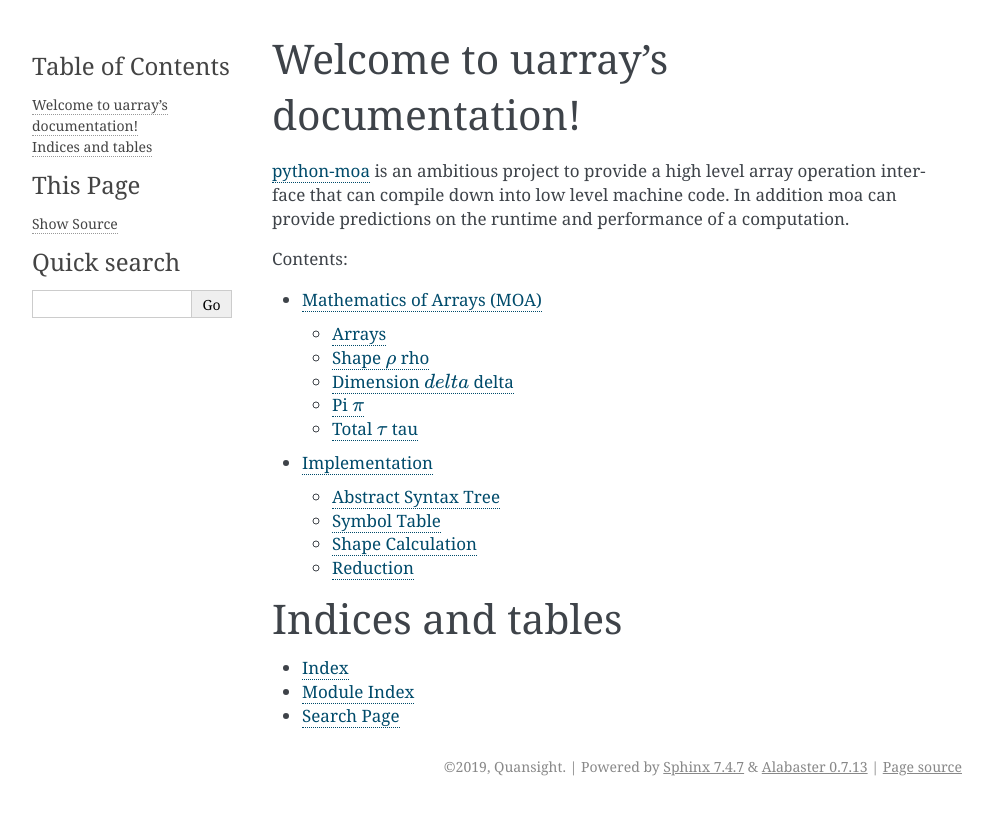
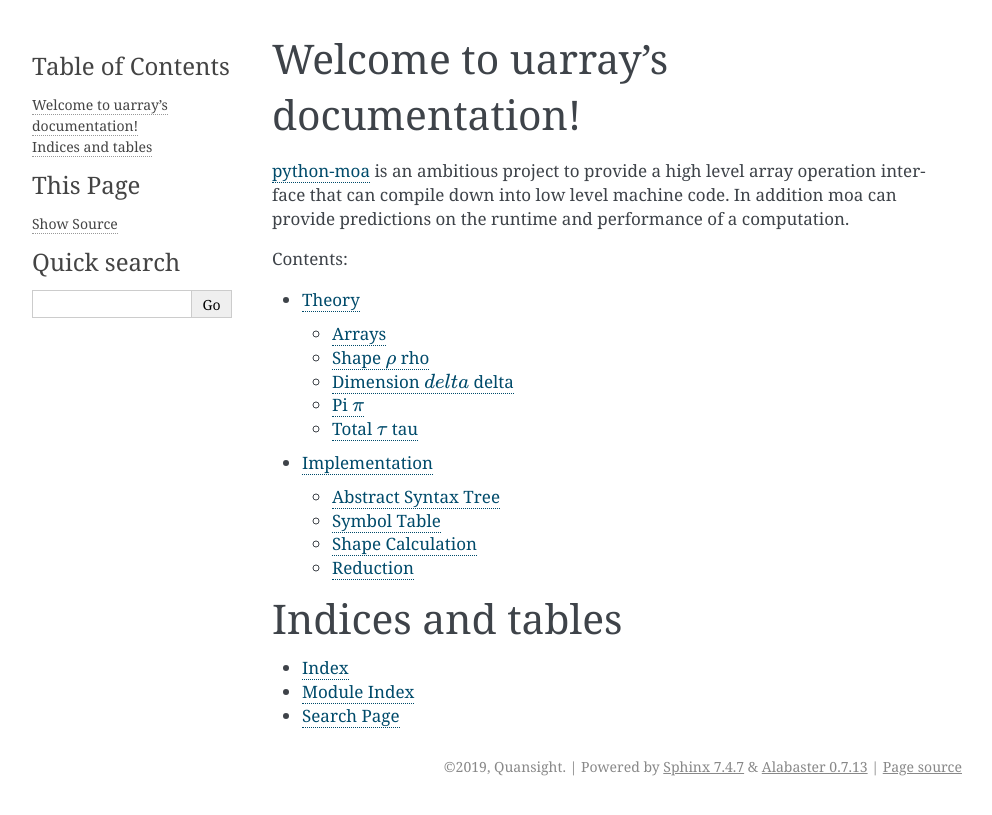
Before and after one commit to Quansight-Labs/python-moa, a Sphinx documentation site: the page built from docs/index.rst, in a window 1280 px wide. Shown: the top 815 px of the page, without its empty margins (148-1140 px from the left). Built offline with Sphinx 7.4.7, drawn with Linux system fonts in a browser that asks for light colours; pages that are not in the unit, such as notebooks, are missing from menus.

Commit message:
Change moa -> theory to better reflect document structure

```diff
--- a/docs/index.rst
+++ b/docs/index.rst
@@ -10,7 +10,7 @@ provide predictions on the runtime and performance of a computation.
    :maxdepth: 2
    :caption: Contents:
 
-   moa
+   theory
    implementation
    publications
 
--- a/docs/moa.rst
+++ b/docs/theory.rst
@@ -1,5 +1,5 @@
-Mathematics of Arrays (MOA)
-===========================
+Theory
+======
 
 Arrays
 ^^^^^^
```
